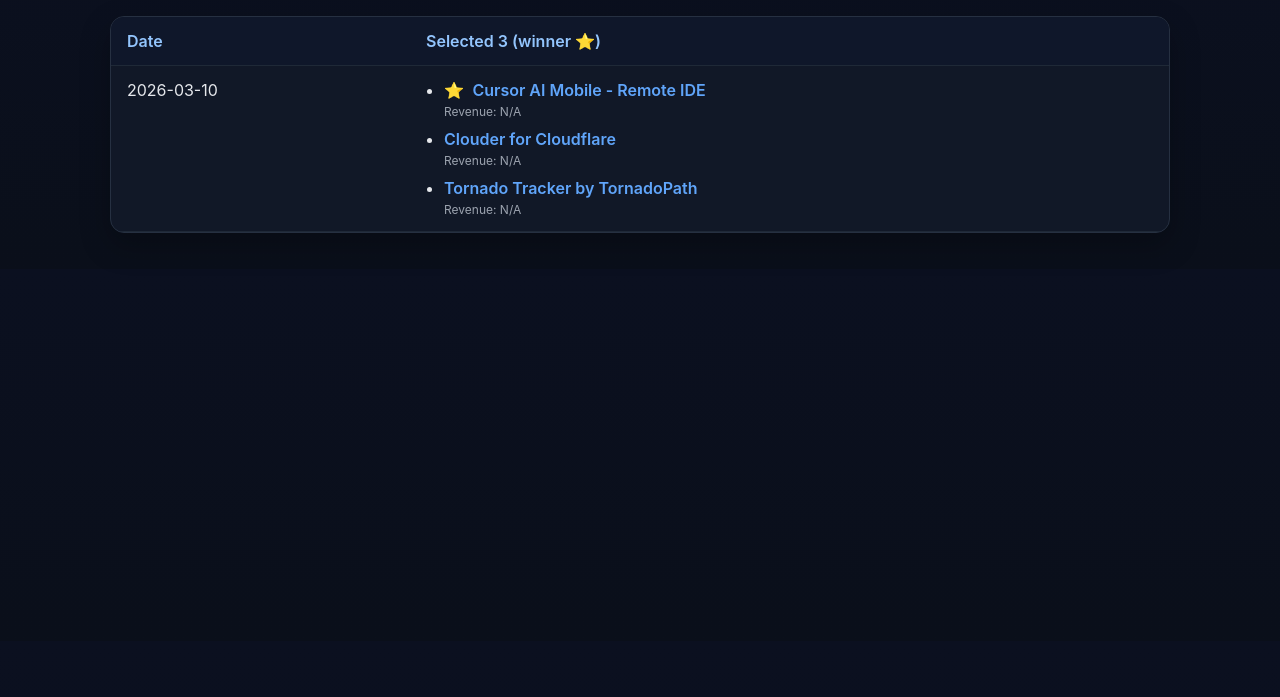
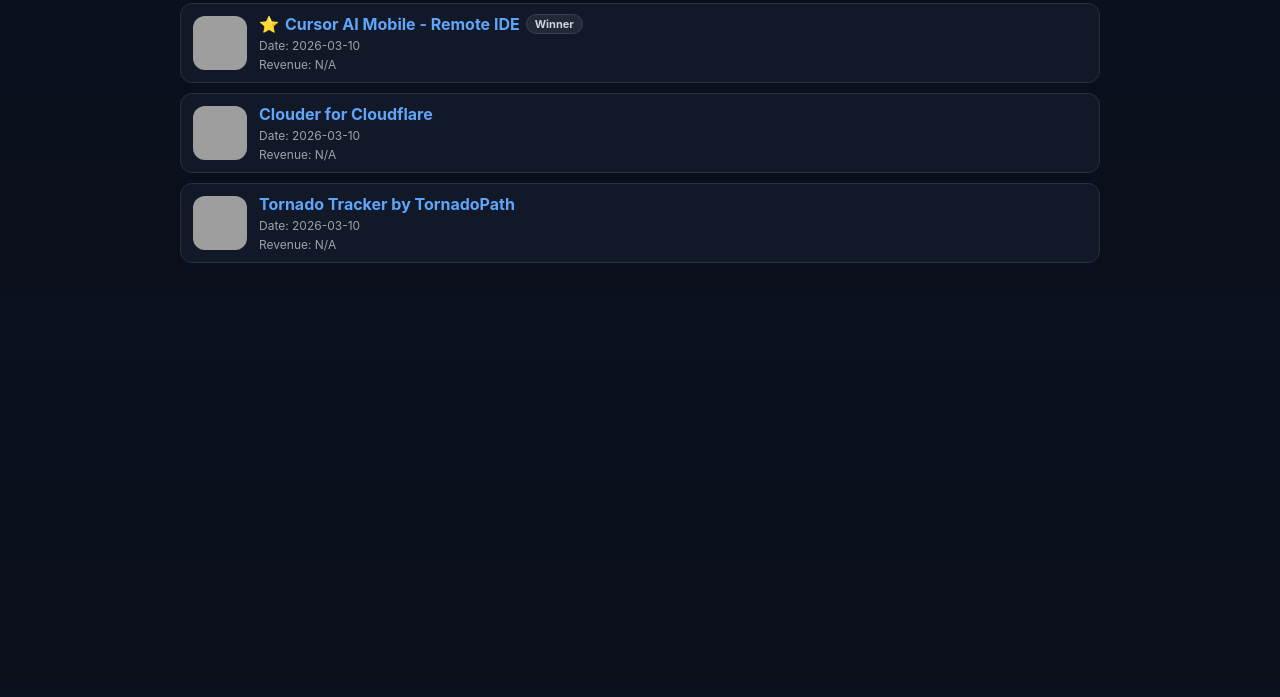
Before and after one commit to antonioridotto/idea-shortlist-dashboard, a plain HTML site: page dashboard/index.html in a window 1280 px wide. Shown: the part 103-800 px from the top of the page. Drawn offline with Linux system fonts and the light colour scheme; grey boxes are pictures that could not be loaded.

Commit message:
Redesign dashboard to per-app vertical cards with icon, date, revenue and inline winner star

```diff
--- a/dashboard/app.js
+++ b/dashboard/app.js
@@ -9,37 +9,46 @@ async function loadData() {
   }
 }
 
+function flatten(rows) {
+  const out = [];
+  for (const day of rows) {
+    const date = day.date || '—';
+    for (const app of (day.selected3 || [])) {
+      const name = app?.name || 'Unknown app';
+      out.push({
+        date,
+        name,
+        link: app?.link || '',
+        icon: app?.icon || '',
+        revenue: app?.revenue || 'N/A',
+        winner: day.winner === name
+      });
+    }
+  }
+  return out.sort((a,b) => b.date.localeCompare(a.date));
+}
+
 function render(rows) {
-  const tbody = document.querySelector('#tbl tbody');
-  tbody.innerHTML = '';
-
-  const useful = rows.filter(r => (r.selected3 && r.selected3.length));
-  if (!useful.length) {
-    tbody.innerHTML = `<tr><td colspan="2">No shortlist data yet.</td></tr>`;
+  const root = document.getElementById('appList');
+  const items = flatten(rows);
+  if (!items.length) {
+    root.innerHTML = '<div class="item"><div class="meta">No shortlist data yet.</div></div>';
     return;
   }
-
-  for (const r of useful) {
-    const tr = document.createElement('tr');
-    const selected3 = (r.selected3 || [])
-      .map(item => {
-        const name = item?.name || 'Unknown app';
-        const link = item?.link || '';
-        const revenue = item?.revenue || 'N/A';
-        const star = (name === r.winner) ? '<span class="star">⭐</span> ' : '';
-        const nameHtml = link
-          ? `${star}<a class="app-link" href="${link}" target="_blank" rel="noreferrer">${name}</a>`
-          : `${star}<span>${name}</span>`;
-        return `<li class="app-item">${nameHtml}<div class="rev">Revenue: ${revenue}</div></li>`;
-      })
-      .join('');
-
-    tr.innerHTML = `
-      <td>${r.date || '—'}</td>
-      <td><ul class="app-list">${selected3}</ul></td>
-    `;
-    tbody.appendChild(tr);
-  }
+  root.innerHTML = items.map(app => `
+    <article class="item">
+      <img class="icon" src="${app.icon || ''}" alt="${app.name}" onerror="this.style.visibility='hidden'" />
+      <div class="meta">
+        <div class="title">
+          ${app.winner ? '<span class="star">⭐</span>' : ''}
+          ${app.link ? `<a href="${app.link}" target="_blank" rel="noreferrer">${app.name}</a>` : app.name}
+          ${app.winner ? '<span class="badge">Winner</span>' : ''}
+        </div>
+        <div class="row">Date: ${app.date}</div>
+        <div class="row">Revenue: ${app.revenue}</div>
+      </div>
+    </article>
+  `).join('');
 }
 
 loadData().then(render);
--- a/dashboard/data.json
+++ b/dashboard/data.json
@@ -1,48 +1,51 @@
 [
   {
+    "date": "2026-03-10",
     "timestamp": "2026-03-10T08:30:00+01:00",
     "selected3": [
       {
         "name": "Cursor AI Mobile - Remote IDE",
         "link": "https://apps.apple.com/us/app/cursor-ai-mobile-remote-ide/id6755931330",
-        "revenue": null
+        "icon": "https://is1-ssl.mzstatic.com/image/thumb/Purple221/v4/4f/05/de/4f05de09-03dd-0a87-d210-f4a10f2d899f/AppIcon-0-0-1x_U007epad-0-1-0-85-220.png/100x100bb.jpg",
+        "revenue": "N/A"
       },
       {
         "name": "Clouder for Cloudflare",
         "link": "https://apps.apple.com/us/app/clouder-for-cloudflare/id6755757771",
-        "revenue": null
+        "icon": "https://is1-ssl.mzstatic.com/image/thumb/Purple221/v4/f8/a0/4e/f8a04e9b-990c-488a-1c6e-30b90b3fdc08/AppIcon-0-0-1x_U007epad-0-1-85-220.png/100x100bb.jpg",
+        "revenue": "N/A"
       },
       {
         "name": "Tornado Tracker by TornadoPath",
         "link": "https://apps.apple.com/us/app/tornado-tracker-by-tornadopath/id6756027933",
-        "revenue": null
+        "icon": "https://is1-ssl.mzstatic.com/image/thumb/Purple211/v4/11/84/f5/1184f5fa-e31e-8c16-1fe4-ea7ed7d06fd8/AppIcon-0-0-1x_U007epad-0-1-85-220.png/100x100bb.jpg",
+        "revenue": "N/A"
       }
     ],
-    "winner": "Cursor AI Mobile - Remote IDE",
-    "date": "2026-03-10"
+    "winner": "Cursor AI Mobile - Remote IDE"
   },
   {
+    "date": "2026-03-09",
     "timestamp": "2026-03-09T09:07:00+01:00",
     "selected3": [],
-    "winner": "",
-    "date": "2026-03-09"
+    "winner": ""
   },
   {
+    "date": "2026-03-07",
     "timestamp": "2026-03-07T09:35:00+01:00",
     "selected3": [],
-    "winner": "",
-    "date": "2026-03-07"
+    "winner": ""
   },
   {
+    "date": "2026-03-06",
     "timestamp": "2026-03-06T08:30:00+01:00",
     "selected3": [],
-    "winner": "",
-    "date": "2026-03-06"
+    "winner": ""
   },
   {
+    "date": "2026-03-05",
     "timestamp": "2026-03-05T09:29:00+01:00",
     "selected3": [],
-    "winner": "",
-    "date": "2026-03-05"
+    "winner": ""
   }
 ]
--- a/dashboard/index.html
+++ b/dashboard/index.html
@@ -3,30 +3,20 @@
 <head>
   <meta charset="UTF-8" />
   <meta name="viewport" content="width=device-width, initial-scale=1.0" />
-  <title>Idea Shortlist Dashboard</title>
   <meta http-equiv="Cache-Control" content="no-cache, no-store, must-revalidate" />
   <meta http-equiv="Pragma" content="no-cache" />
   <meta http-equiv="Expires" content="0" />
-  <link rel="stylesheet" href="styles.css?v=2" />
+  <title>Idea Shortlist Dashboard</title>
+  <link rel="stylesheet" href="styles.css?v=3" />
 </head>
 <body>
   <main class="wrap">
-    <h1>Idea Dashboard</h1>
-    <p class="sub">Daily selected3 + winner tracker</p>
+    <h1>Selected 3 Dashboard</h1>
+    <p class="sub">Each app listed individually with date, App Store link, and revenue.</p>
 
-    <div class="card">
-      <table id="tbl">
-        <thead>
-          <tr>
-            <th>Date</th>
-            <th>Selected 3 (winner ⭐)</th>
-          </tr>
-        </thead>
-        <tbody></tbody>
-      </table>
-    </div>
+    <section id="appList" class="list"></section>
   </main>
 
-  <script src="app.js?v=5"></script>
+  <script src="app.js?v=6"></script>
 </body>
 </html>
--- a/dashboard/styles.css
+++ b/dashboard/styles.css
@@ -1,17 +1,15 @@
 body{font-family:Inter,system-ui,-apple-system,sans-serif;background:linear-gradient(180deg,#0b1020,#0a0f1a);color:#e5e7eb;margin:0}
-.wrap{max-width:1060px;margin:36px auto;padding:0 16px}
-h1{margin:0 0 6px;font-size:32px}
-.sub{margin:0 0 18px;color:#9ca3af}
-.card{background:#111827;border:1px solid #263041;border-radius:14px;overflow:hidden;box-shadow:0 12px 30px rgba(0,0,0,.25)}
-table{width:100%;border-collapse:collapse}
-th,td{text-align:left;padding:14px 16px;border-bottom:1px solid #1f2937;vertical-align:top}
-th{background:#0f172a;color:#93c5fd;font-weight:600}
-tr:hover td{background:#0f1626}
-.star{color:#fbbf24;font-weight:700;margin-right:4px}
+.wrap{max-width:920px;margin:28px auto;padding:0 14px}
+h1{margin:0 0 6px;font-size:30px}
+.sub{margin:0 0 16px;color:#9ca3af}
+.list{display:flex;flex-direction:column;gap:10px}
+.item{display:flex;gap:12px;align-items:center;background:#111827;border:1px solid #263041;border-radius:12px;padding:10px 12px}
+.icon{width:54px;height:54px;border-radius:12px;object-fit:cover;background:#1f2937}
+.meta{display:flex;flex-direction:column;gap:4px;min-width:0}
+.title{font-weight:700;display:flex;align-items:center;gap:6px;flex-wrap:wrap}
+.star{color:#fbbf24}
+.row{font-size:12px;color:#9ca3af}
 a{color:#60a5fa;text-decoration:none}
 a:hover{text-decoration:underline}
-.app-list{margin:0;padding-left:18px;display:flex;flex-direction:column;gap:10px}
-.app-item{line-height:1.25}
-.app-link{font-weight:600}
-.rev{margin-top:4px;color:#9ca3af;font-size:12px}
-@media (max-width:720px){th,td{padding:10px 10px;font-size:13px}h1{font-size:24px}}
+.badge{font-size:11px;background:#1f2937;border:1px solid #374151;border-radius:999px;padding:2px 8px;color:#cbd5e1}
+@media (max-width:640px){.item{align-items:flex-start}.icon{width:46px;height:46px}h1{font-size:24px}}
```
